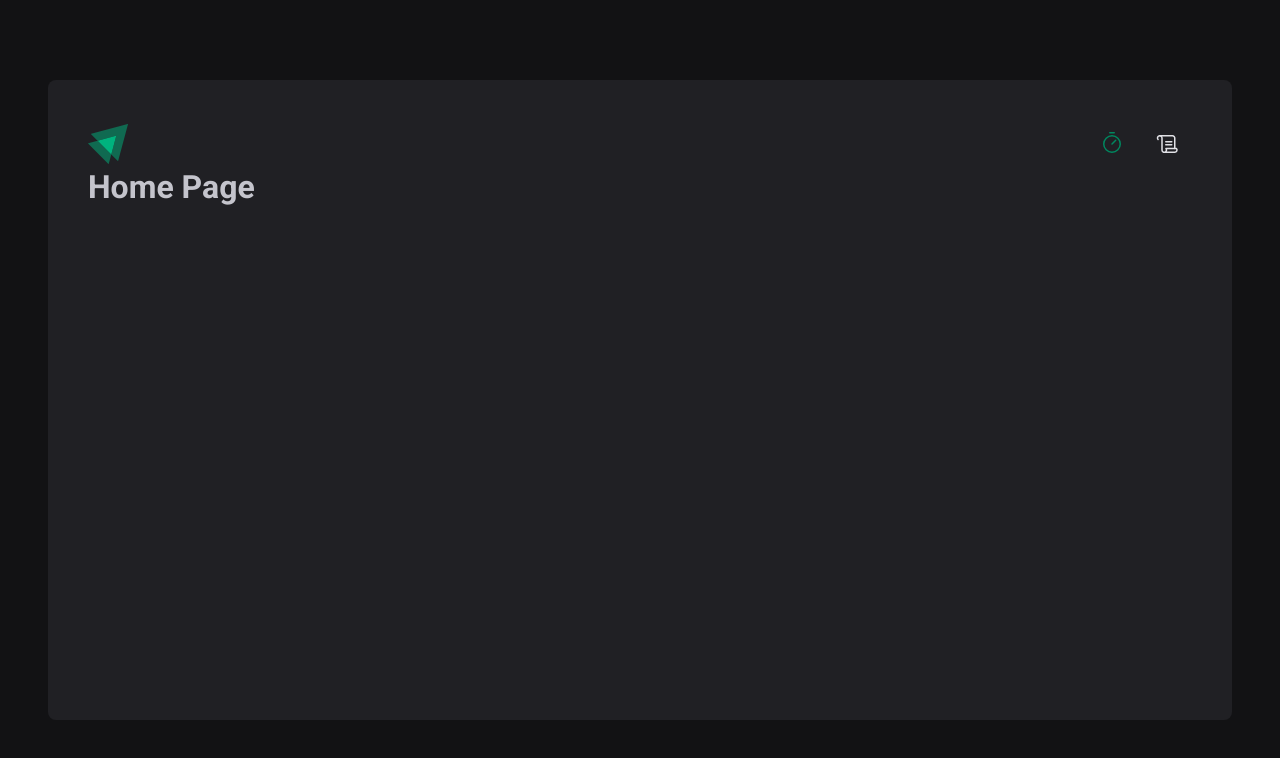
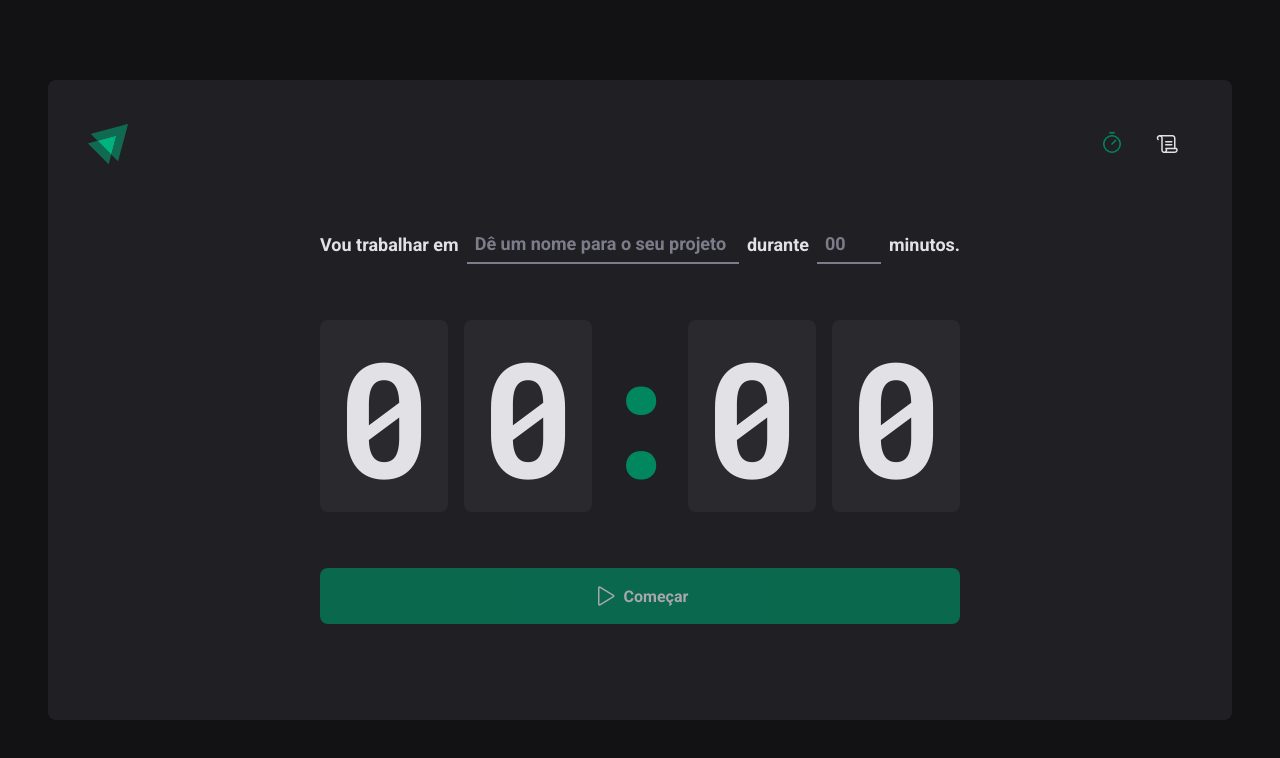
Before and after one commit to MDM04/Timer, a React (Vite) app: page / in a window 1280 px wide. Shown: the top 758 px of the page. Built offline with nearby package versions, Linux system fonts and the light colour scheme.

Commit message:
feat: Structure home page and add styles

```diff
--- a/src/components/Header.tsx
+++ b/src/components/Header.tsx
@@ -1,9 +1,9 @@
-import styles from "styled-components";
+import styled from "styled-components";
 import { Timer, Scroll } from "phosphor-react";
 import logoIgnite from "../assets/logo-ignite.svg";
 import { NavLink } from "react-router-dom";
 
-const HeaderContainer = styles.header`
+const HeaderContainer = styled.header`
 display: flex;
 align-items: center;
 justify-content: space-between;
--- a/src/layouts/DefaultLayout.tsx
+++ b/src/layouts/DefaultLayout.tsx
@@ -1,8 +1,8 @@
 import { Outlet } from "react-router-dom";
 import { Header } from "../components/Header";
-import styles from "styled-components";
+import styled from "styled-components";
 
-const LayoutContainer = styles.div`
+const LayoutContainer = styled.div`
 max-width: 74rem;
 height: calc(100vh - 10rem);
 margin: 5rem auto;
--- a/src/pages/Home.tsx
+++ b/src/pages/Home.tsx
@@ -1,9 +1,155 @@
-export function Home (){
-    return (
-        <div>
-            <h1>
-                Home Page
-            </h1>
-        </div>
-    )
+import { Play } from "phosphor-react";
+import styled from "styled-components";
+
+const HomeContainer = styled.main`
+  flex: 1;
+  display: flex;
+  flex-direction: column;
+  align-items: center;
+  justify-content: center;
+
+  form {
+    display: flex;
+    flex-direction: column;
+    align-items: center;
+    gap: 3.5rem;
+  }
+`;
+
+const FormContainer = styled.div`
+  width: 100%;
+  display: flex;
+  align-items: center;
+  justify-content: center;
+  gap: 0.5rem;
+  color: ${(props) => props.theme["gray-100"]};
+  font-size: 1.125rem;
+  font-weight: bold;
+  flex-wrap: wrap;
+`;
+
+const BaseInput = styled.input`
+  background: transparent;
+  height: 2.5rem;
+  border: 0;
+  border-bottom: 2px solid ${(props) => props.theme["gray-500"]};
+  font-weight: bold;
+  font-size: 1.125rem;
+  padding: 0 0.5rem;
+  color: ${(props) => props.theme["gray-100"]};
+
+  &:focus {
+    box-shadow: none;
+    border-color: ${(props) => props.theme["green-500"]};
+  }
+
+ &::placeholder {
+    color: ${(props) => props.theme["gray-500"]};
+  }
+`;
+
+const TaskInput = styled(BaseInput)`
+  flex: 1;
+  &::-webkit-calendar-picker-indicator {
+    display: none !important;
+  }
+`;
+
+const MinutesAmountInput = styled(BaseInput)`
+  width: 4rem;
+`;
+
+const CountdownContainer = styled.div`
+  font-family: "Roboto Mono", monospace;
+  font-size: 10rem;
+  line-height: 8rem;
+  color: ${(props) => props.theme["gray-100"]};
+  display: flex;
+  gap: 1rem;
+
+  span {
+    background: ${(props) => props.theme["gray-700"]};
+    padding: 2rem 1rem;
+    border-radius: 8px;
+  }
+`;
+
+const Separator = styled.div`
+  padding: 2rem 0;
+  color: ${(props) => props.theme["green-500"]};
+  width: 4rem;
+  overflow: hidden;
+  display: flex;
+  justify-content: center;
+`;
+
+const StartCountdownButton = styled.button`
+  width: 100%;
+  border: 0;
+  padding: 1rem;
+  border-radius: 8px;
+  display: flex;
+  justify-content: center;
+  align-items: center;
+  gap: 0.5rem;
+  font-weight: bold;
+
+  cursor: pointer;
+  background: ${(props) => props.theme["green-500"]};
+  color: ${(props) => props.theme["gray-100"]};
+
+  &:not(:disabled):hover {
+    background: ${(props) => props.theme["green-700"]};
+  }
+
+  &:disabled {
+    opacity: 0.7;
+    cursor: not-allowed;
+  }
+`;
+export function Home() {
+  return (
+    <HomeContainer>
+      <form action="">
+        <FormContainer>
+          <label htmlFor="task">Vou trabalhar em</label>
+          <TaskInput
+            type="text"
+            id="task"
+            placeholder="Dê um nome para o seu projeto"
+            list="task-suggestions"
+          />
+          <datalist id="task-suggestions">
+            <option value="Projeto 1" />
+            <option value="Projeto 2" />
+            <option value="Projeto 3" />
+          </datalist>
+
+          <label htmlFor="">durante</label>
+          <MinutesAmountInput
+            type="number"
+            id="minutsAmount"
+            placeholder="00"
+            step={5}
+            min={5}
+            max={60}
+          />
+          <span>minutos.</span>
+        </FormContainer>
+
+        <CountdownContainer>
+          <span>0</span>
+          <span>0</span>
+          <Separator>:</Separator>
+          <span>0</span>
+          <span>0</span>
+        </CountdownContainer>
+
+        <StartCountdownButton type="button" disabled>
+          <Play size={24} />
+          Começar
+        </StartCountdownButton>
+      </form>
+    </HomeContainer>
+  );
 }
--- a/src/styles/global.ts
+++ b/src/styles/global.ts
@@ -14,6 +14,7 @@
 body {
     background: ${(props) => props.theme["gray-900"]};
     color: ${(props) => props.theme["gray-300"]};
+    -webkit-font-smoothing: antialiased;
 }
 
 body, input, button, textarea {
```
